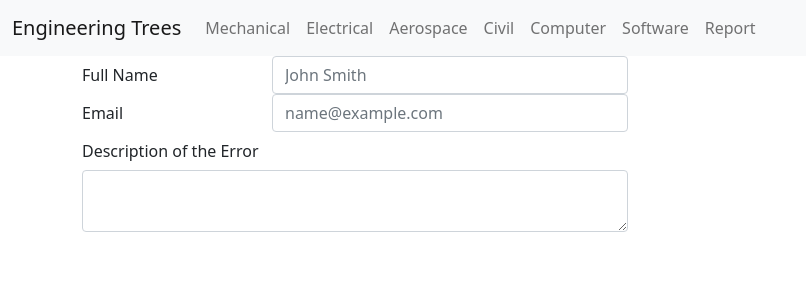
After one commit to walido2001/course-prerequisite-navigator, a Flask app: page /report in a window 1280 px wide. The commit adds this page. Shown: the top 300 px of the page, without its empty margins (0-806 px from the left). Run offline with Flask 2, Linux system fonts and the light colour scheme.

Commit message:
Form Added

```diff
--- a/main.py
+++ b/main.py
@@ -178,6 +178,9 @@ def mechanical_page_link(course):
 
     return render_template("eng.html", cList=courseCheckList, CourseData=CourseInfo, major="mechanical")
 
+@app.route('/report')
+def report_page():
+    return render_template("report.html")
 
 @app.errorhandler(500)
 def server_error(e):
--- a/templates/base.html
+++ b/templates/base.html
@@ -39,6 +39,7 @@
                     <a class="nav-link" href="/civil">Civil</a>
                     <a class="nav-link" href="/computer">Computer</a>
                     <a class="nav-link" href="/software">Software</a>
+                    <a class="nav-link" href="/report">Report</a>
                 </div>
             </div>
         </div>
--- a/templates/home.html
+++ b/templates/home.html
@@ -18,8 +18,11 @@
           The creation of this site was inspired by another <a href="https://presidentkevvol.github.io/YorkCSClassList/">website</a>, created by <a href="https://github.com/PresidentKevvol">PresidentKevvol</a>. Both sites serve the same purpose, however their implementations, limitations, and visualizations differ.
         </p>
 
-        <p class="lead"> This website is still under maintenance, and so it would be wise to double check the prerequisites
+        <p class="lead">
+          <strong>
+          This website is still under maintenance, and so it would be wise to double check the prerequisites
           with an advisor or from the official <a href="https://w2prod.sis.yorku.ca/Apps/WebObjects/cdm">course description website</a>
+        </strong>
         </p>
       </div>
 
--- /dev/null
+++ b/templates/report.html
@@ -0,0 +1,48 @@
+{% extends "base.html" %}
+
+{% block title %} Report Form {% endblock %}
+
+{% block courseCols %}
+
+<div class="container">
+
+    <div class="row">
+
+        <label for="name_form" class="col-sm-2 col-form-label">Full Name</label>
+        <div class="col-sm-4">
+            <input type="name" class="form-control" id="name_form" placeholder="John Smith">
+        </div>
+
+    </div>
+
+
+    <div class="row">
+
+        <label for="email_form" class="col-sm-2 col-form-label">Email</label>
+        <div class="col-sm-4">
+            <input type="email" class="form-control" id="email_form" placeholder="name@example.com">
+        </div>
+
+    </div>
+
+    <div class="row">
+
+        <label for="description_form" class="col-form-label">Description of the Error</label>
+        <div class="col-sm-6">
+            <textarea class="form-control" aria-label=""></textarea>
+        </div>
+
+
+    </div>
+
+</div>
+
+
+
+
+
+
+
+
+
+{% endblock %}
```
